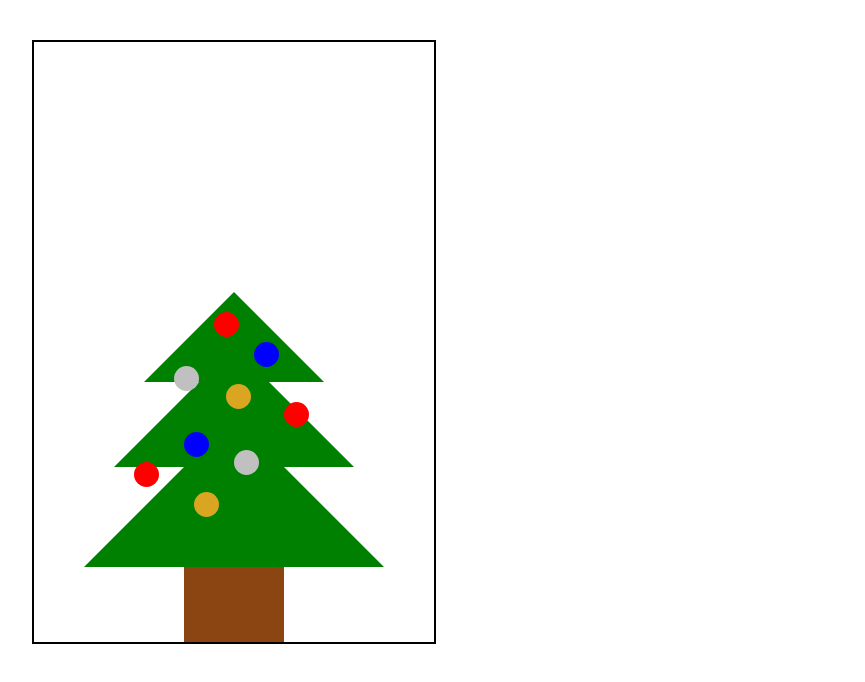
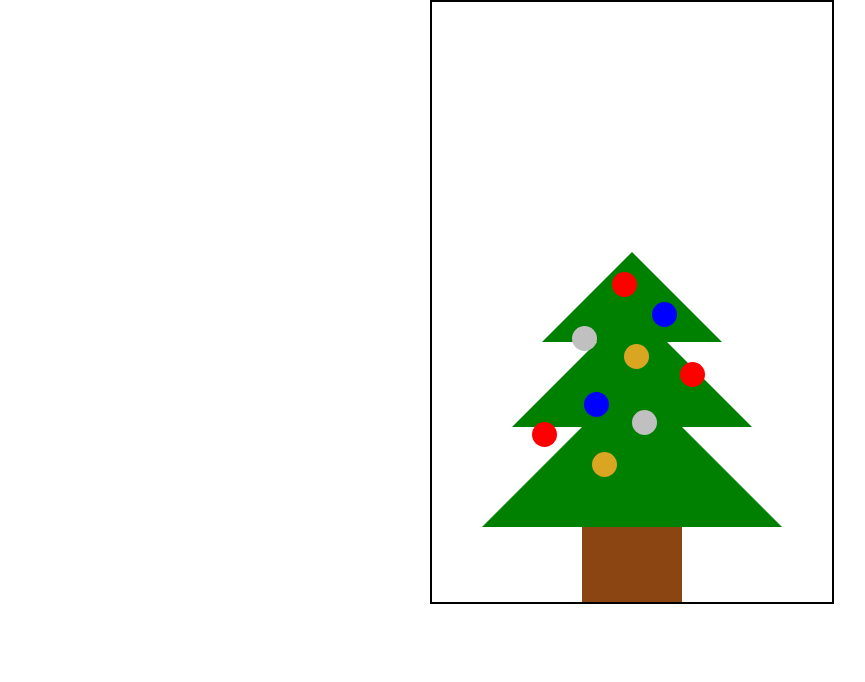
Before and after one commit to PhilipF5/xmas-animation-2018, a React (Create React App) app: page / in a window 1280 px wide. Shown: the top 682 px of the page, without its empty margins (8-873 px from the left). Built offline with nearby package versions, Linux system fonts and the light colour scheme.

Commit message:
Support more screen sizes

```diff
--- a/src/App.js
+++ b/src/App.js
@@ -9,11 +9,10 @@ import { TreeTrunk } from "./components/TreeTrunk";
 const XmasTree = styled.div`
 	align-items: center;
 	border: 2px solid black;
-	display: flex;
+	display: inline-flex;
 	flex-direction: column;
 	height: 600px;
 	justify-content: flex-end;
-	margin: 40px;
 	position: relative;
 	width: 400px;
 `;
--- a/src/components/Ornament.jsx
+++ b/src/components/Ornament.jsx
@@ -15,13 +15,13 @@ export const Ornament = styled.div`
 
 	&[data-id="2"] {
 		background-color: red;
-		left: 250px;
+		left: 62%;
 		top: 60%;
 	}
 
 	&[data-id="3"] {
 		background-color: blue;
-		left: 150px;
+		left: 38%;
 		top: 65%;
 	}
 
@@ -57,7 +57,7 @@ export const Ornament = styled.div`
 
 	&[data-id="9"] {
 		background-color: goldenrod;
-		left: 160px;
+		left: 40%;
 		top: 75%;
 	}
 `;
--- a/src/index.css
+++ b/src/index.css
@@ -12,3 +12,7 @@ code {
   font-family: source-code-pro, Menlo, Monaco, Consolas, "Courier New",
     monospace;
 }
+
+#root {
+  text-align: center;
+}
```
